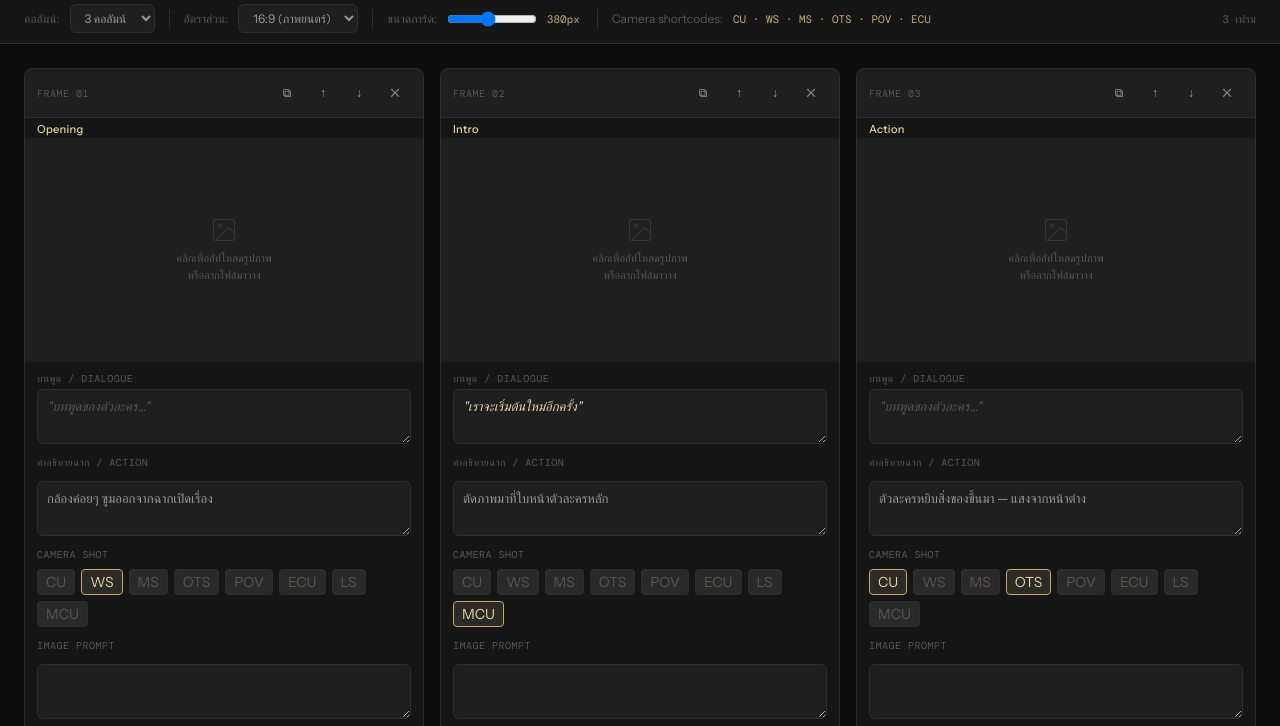
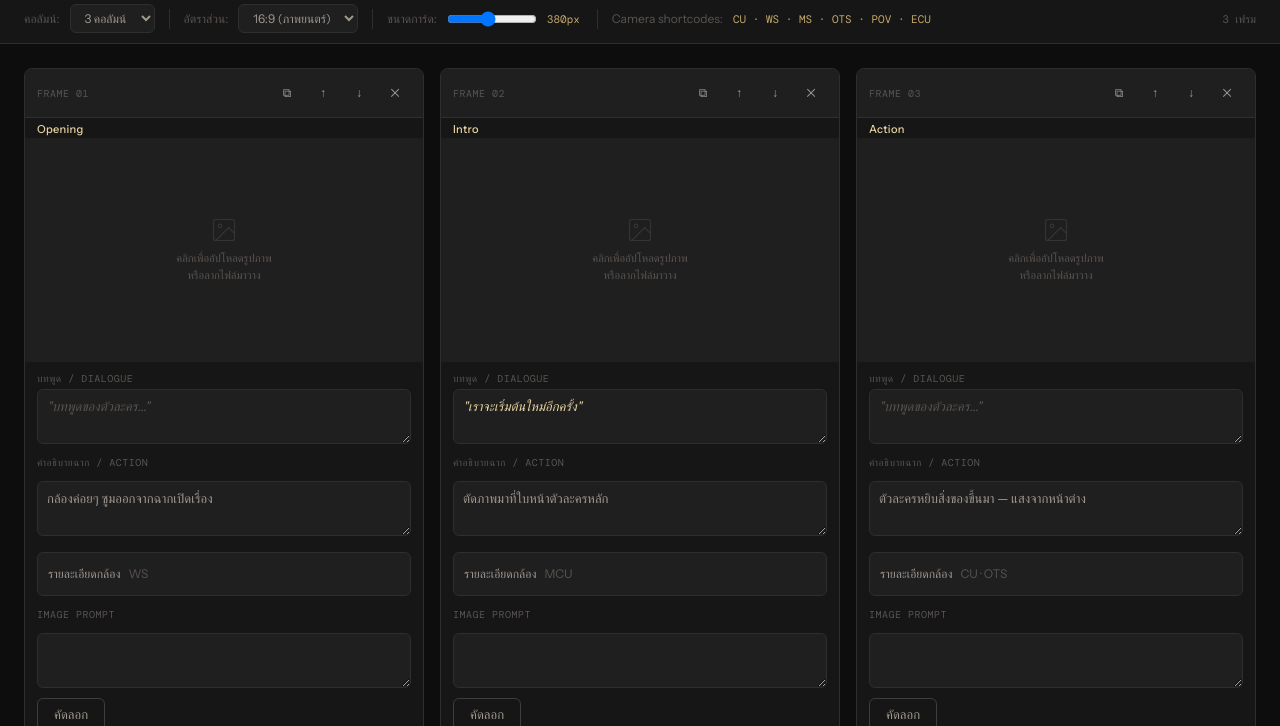
Before and after one commit to Pntwut/storyboard, a website: page index.html in a window 1280 px wide. Shown: the part 68-794 px from the top of the page. Drawn offline with nearby package versions, Linux system fonts and the light colour scheme.

Commit message:
Collapse optional camera controls to simplify frame editing

```diff
--- a/app.js
+++ b/app.js
@@ -129,7 +129,16 @@ function toggleCamera(id, tag, el) {
     el.classList.add('active');
   }
   el.setAttribute('aria-pressed', frame.camera.includes(tag));
+  updateCameraSummary(id);
   scheduleSave();
+}
+
+function updateCameraSummary(id) {
+  const frame = frames.find(f => f.id === id);
+  const summary = document.getElementById(`camera-summary-${id}`);
+  if (!frame || !summary) return;
+  const selections = [...frame.camera, frame.cameraMovement].filter(Boolean);
+  summary.textContent = selections.length ? selections.join(' · ') : 'ยังไม่ได้ตั้งค่า';
 }
 
 
@@ -307,17 +316,25 @@ function createCard(f, i) {
         placeholder="อธิบายภาพ, การเคลื่อนไหว, แสง..."
         oninput="updateField('${f.id}', 'desc', this.value)">${escHtml(f.desc)}</textarea>
 
-      <div class="field-label" style="margin-top:8px;">Camera Shot</div>
+      <details class="camera-details">
+        <summary>
+          <span>รายละเอียดกล้อง</span>
+          <span class="camera-summary-value" id="camera-summary-${f.id}">${escHtml([...f.camera, f.cameraMovement].filter(Boolean).join(' · ') || 'ยังไม่ได้ตั้งค่า')}</span>
+        </summary>
+        <div class="field-label">Camera Shot</div>
         <div class="camera-notes" id="cam-${f.id}">
           ${CAMERA_TAGS.map(t =>
             `<button type="button" aria-pressed="${f.camera.includes(t)}" class="camera-tag${f.camera.includes(t) ? ' active' : ''}"
               onclick="toggleCamera('${f.id}', '${t}', this)">${t}</button>`
           ).join('')}
         </div>
+        <label class="field-label camera-movement-label" for="cameraMovement-${f.id}">Camera Movement</label>
+        <textarea class="desc" id="cameraMovement-${f.id}"
+          oninput="updateField('${f.id}', 'cameraMovement', this.value); updateCameraSummary('${f.id}')">${escHtml(f.cameraMovement)}</textarea>
+      </details>
 
-
-      ${['imagePrompt', 'videoPrompt', 'cameraMovement'].map((field, index) => `
-        <label class="field-label prompt-label" for="${field}-${f.id}">${['Image Prompt', 'Video Prompt', 'Camera Movement'][index]}</label>
+      ${['imagePrompt', 'videoPrompt'].map((field, index) => `
+        <label class="field-label prompt-label" for="${field}-${f.id}">${['Image Prompt', 'Video Prompt'][index]}</label>
         <textarea class="desc" id="${field}-${f.id}"
           oninput="updateField('${f.id}', '${field}', this.value)">${escHtml(f[field])}</textarea>
         ${index < 2 ? `<button class="btn copy-prompt" onclick="copyPrompt('${f.id}', '${field}', this)">คัดลอก</button>` : ''}
--- a/style.css
+++ b/style.css
@@ -341,6 +341,39 @@ textarea::placeholder { color: var(--text3); }
   margin-top: 8px;
   flex-wrap: wrap;
 }
+.camera-details {
+  margin-top: 12px;
+  border: 1px solid var(--border);
+  border-radius: var(--radius);
+  background: var(--surface2);
+}
+.camera-details summary {
+  display: flex;
+  align-items: center;
+  gap: 8px;
+  min-height: 42px;
+  padding: 8px 10px;
+  color: var(--text2);
+  font-size: 12px;
+  cursor: pointer;
+  list-style-position: inside;
+}
+.camera-summary-value {
+  flex: 1;
+  min-width: 0;
+  overflow: hidden;
+  color: var(--text3);
+  text-overflow: ellipsis;
+  white-space: nowrap;
+}
+.camera-details[open] summary { border-bottom: 1px solid var(--border); color: var(--accent); }
+.camera-details > .field-label,
+.camera-details > .camera-notes,
+.camera-details > textarea { margin-left: 10px; margin-right: 10px; }
+.camera-details > .field-label { margin-top: 10px; }
+.camera-details > textarea { width: calc(100% - 20px); margin-bottom: 10px; }
+.camera-details .camera-notes { margin-top: 6px; }
+.camera-tag { min-height: 36px; }
 .camera-tag {
   background: var(--surface3);
   border: 1px solid var(--border);
@@ -887,5 +920,6 @@ button.camera-tag { font: inherit; }
   #music-name { max-width: 160px; }
   input, textarea, select.toolbar-select { font-size: 16px; }
   .btn, .preview-btn, .camera-tag, .img-action-btn { min-height: 40px; }
+  .camera-details summary { min-height: 46px; }
   .image-action-overlay { opacity: 1; background: transparent; align-items: flex-end; padding-bottom: 8px; }
 }
```
Also changed, not shown: tests/browser.cjs (+9 -1 lines). Lines whose indentation alone changed are shown as unchanged.
